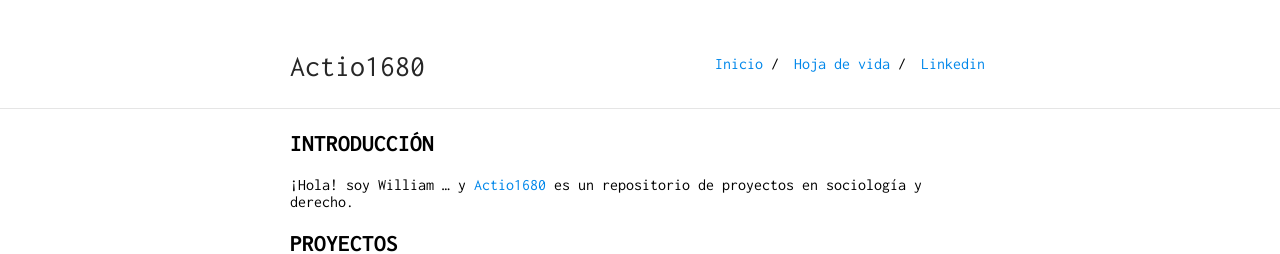
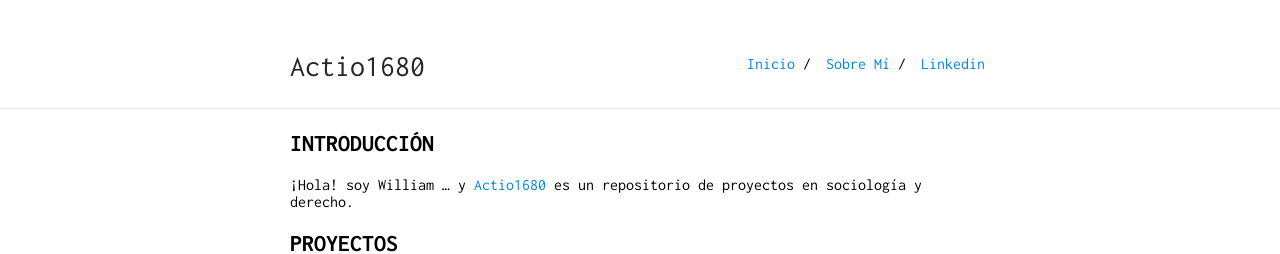
Before and after one commit to actio1680/actio1680.github.io, a Jekyll site: the page built from index.md, in a window 1280 px wide. Shown: the top 254 px of the page. Built offline with Jekyll 4.4.1, drawn with Linux system fonts in a browser that asks for light colours; our own code applies the rules of GitHub Pages for plain Markdown files.

Commit message:
Update _config.yml

```diff
--- a/_config.yml
+++ b/_config.yml
@@ -18,7 +18,7 @@ sass:
 nav:
  - name: "Inicio"
    link: "/"
- - name: "Hoja de vida"
+ - name: "Sobre Mí"
    link: "/"
  - name: "Linkedin"
    link: "https://bit.ly/Linkedin-wab"
```
